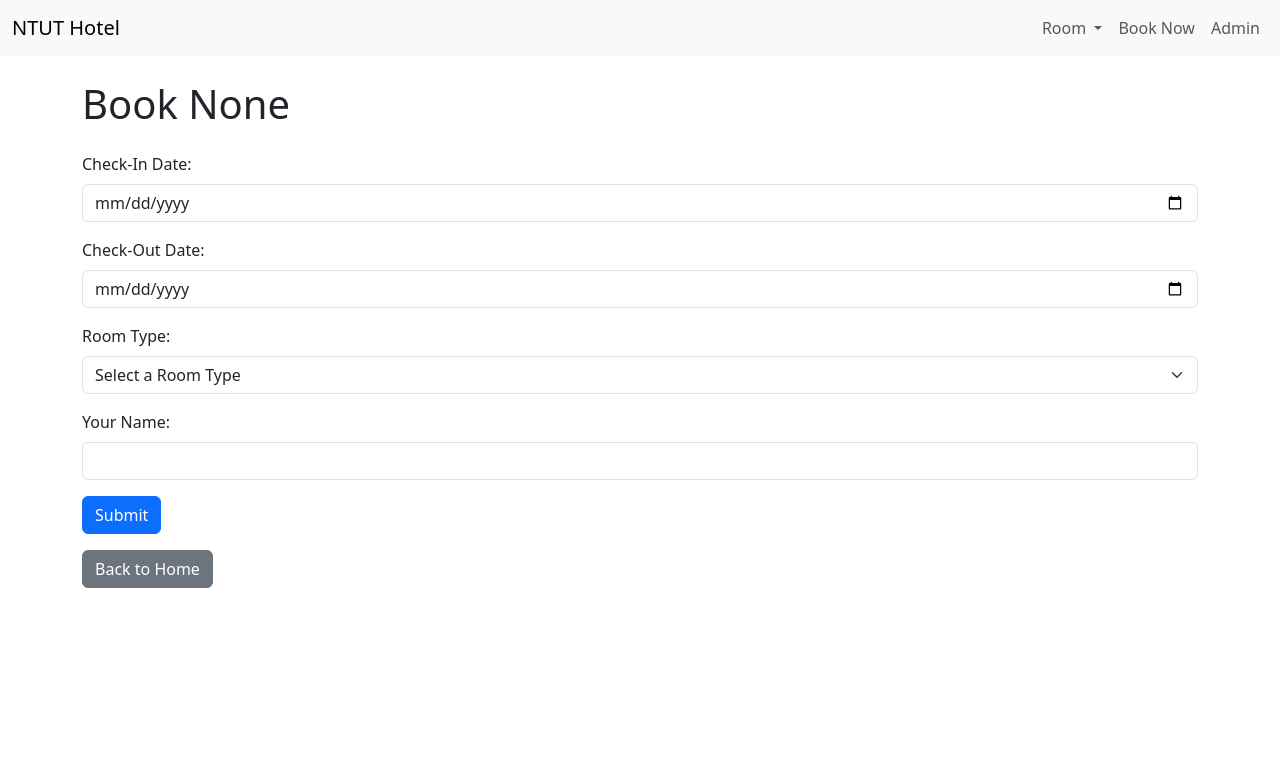
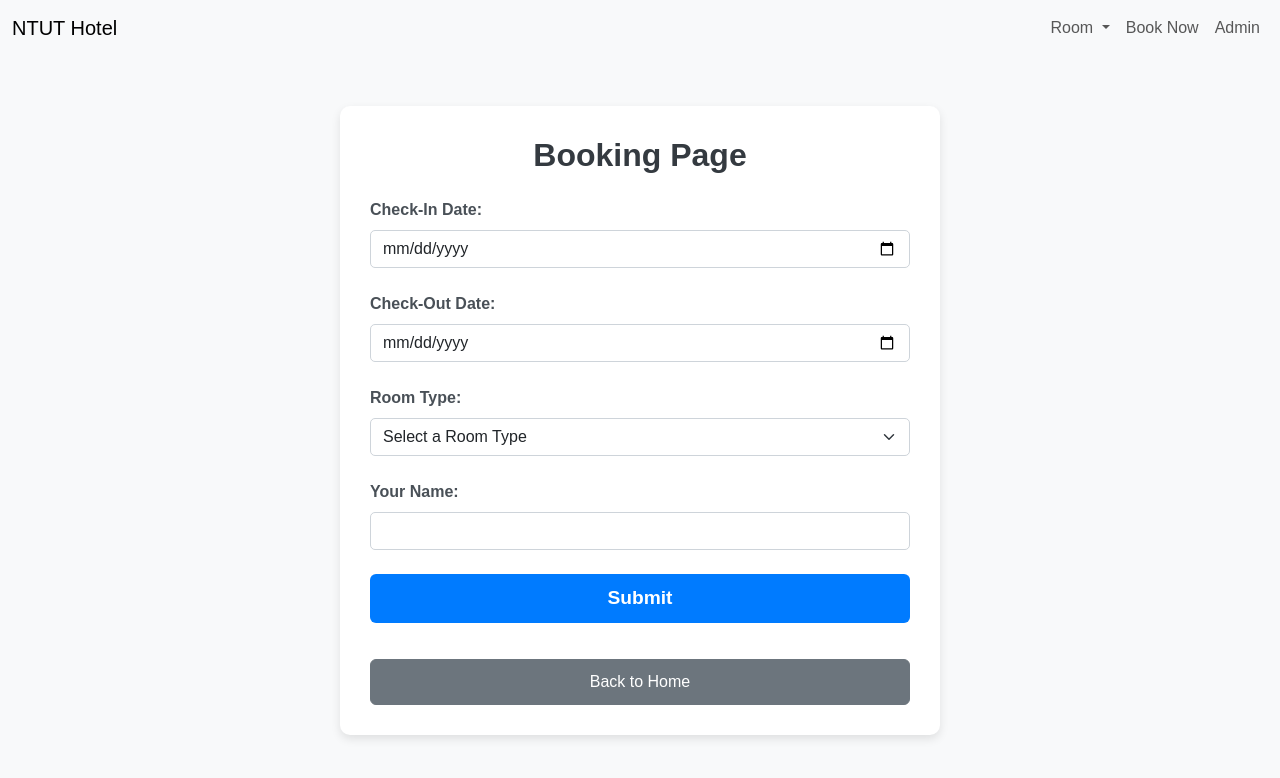
Before and after one commit to jefflai0412/Web-App-Final, a Flask app: page /book_room in a window 1280 px wide. Shown: the top 778 px of the page. Run offline with Flask 3, Linux system fonts and the light colour scheme.

Commit message:
refined booking form

```diff
--- a/app.py
+++ b/app.py
@@ -1,13 +1,24 @@
-from flask import Flask, render_template, request, redirect, url_for, flash
+from flask import Flask, render_template, request, flash, redirect, url_for
+from flask_mail import Mail, Message
+from datetime import datetime, date
 from flask_sqlalchemy import SQLAlchemy
-from datetime import datetime, date
 
 app = Flask(__name__)
 app.config['SQLALCHEMY_DATABASE_URI'] = 'postgresql://postgres:0000@localhost:5432/postgres'
 app.config['SQLALCHEMY_TRACK_MODIFICATIONS'] = False
 app.secret_key = 'your_secret_key'
 
+# Mail Configuration
+app.config['MAIL_SERVER'] = 'smtp.gmail.com'
+app.config['MAIL_PORT'] = 587
+app.config['MAIL_USE_TLS'] = True
+app.config['MAIL_USE_SSL'] = False
+app.config['MAIL_USERNAME'] = 'jefflai0412@gmail.com'  # Replace with your Gmail
+app.config['MAIL_PASSWORD'] = 'Gg122585063'         # Replace with your Gmail password or app-specific password
+app.config['MAIL_DEFAULT_SENDER'] = 'jefflai0412@gmail.com'
+
 db = SQLAlchemy(app)
+mail = Mail(app)
 
 # Room Model
 class Room(db.Model):
@@ -26,6 +37,8 @@ class Booking(db.Model):
     check_out = db.Column(db.Date, nullable=False)
     room_type = db.Column(db.String(50), nullable=False)
     user_name = db.Column(db.String(100), nullable=False)
+    user_email = db.Column(db.String(120), nullable=False)  # Email field
+
 
 # Initialize the database and populate room data
 @app.cli.command('init-db')
@@ -121,7 +134,7 @@ def admin():
                     booking.check_out = datetime.strptime(request.form.get(f"check_out_{booking_id}"), '%Y-%m-%d')
                     booking.room_type = request.form.get(f"room_type_{booking_id}")
                     db.session.commit()
-                    flash(f"Booking {booking_id} updated successfully!", "success")
+                    # flash(f"Booking {booking_id} updated successfully!", "success")
 
         # Handle Filters
         booking_id = request.form.get('booking_id')
@@ -163,12 +176,12 @@ def edit_booking(booking_id):
             booking.room_type = request.form['room_type']
             booking.user_name = request.form['user_name']
             db.session.commit()
-            flash('Booking updated successfully!', 'success')
+            # flash('Booking updated successfully!', 'success')
             return redirect(url_for('admin'))
         except Exception as e:
             db.session.rollback()
             flash(f"Error updating booking: {str(e)}", 'error')
-    return render_template('edit_booking.html', booking=booking)
+    # return render_template('edit_booking.html', booking=booking)
 
 @app.route('/delete/<int:id>', methods=['POST'])
 def delete_booking(id):
--- a/static/nearby.css
+++ b/static/nearby.css
@@ -21,7 +21,7 @@
 /* Image Wrapper */
 .attraction-section .image-wrapper {
   width: 100%; /* 或指定固定寬度，如 300px */
-  height: 200px; /* 根據需要設置高度 */
+  height: 400px; /* 根據需要設置高度 */
   overflow: hidden;
   border-radius: 10px;
   box-shadow: 0 4px 8px rgba(0, 0, 0, 0.1);
--- a/templates/booking.html
+++ b/templates/booking.html
@@ -5,22 +5,81 @@
     <meta name="viewport" content="width=device-width, initial-scale=1.0">
     <link href="https://cdn.jsdelivr.net/npm/bootstrap@5.3.0-alpha1/dist/css/bootstrap.min.css" rel="stylesheet">
     <title>Book a Room</title>
+    <style>
+        body {
+            background-color: #f8f9fa;
+            font-family: Arial, sans-serif;
+        }
+        .container {
+            max-width: 600px;
+            background-color: white;
+            padding: 30px;
+            border-radius: 10px;
+            box-shadow: 0 4px 10px rgba(0, 0, 0, 0.1);
+            margin-top: 50px;
+        }
+        h1 {
+            font-size: 2rem;
+            font-weight: 700;
+            color: #343a40;
+            text-align: center;
+            margin-bottom: 20px;
+        }
+        .form-label {
+            font-weight: bold;
+            color: #495057;
+        }
+        .form-control, .form-select {
+            border-radius: 5px;
+            border: 1px solid #ced4da;
+        }
+        .btn-primary {
+            background-color: #007bff;
+            border: none;
+            width: 100%;
+            padding: 10px;
+            font-size: 1.2rem;
+            font-weight: bold;
+            transition: background-color 0.3s ease;
+        }
+        .btn-primary:hover {
+            background-color: #0056b3;
+        }
+        .btn-secondary {
+            width: 100%;
+            padding: 10px;
+            font-size: 1rem;
+        }
+        .back-button {
+            text-align: center;
+            margin-top: 20px;
+        }
+    </style>
 </head>
 <body>
     {% include 'navbar.html' %}
-
-        <div class="container mt-4">
-            <h1 class="mb-4">Book {{ room_type }}</h1>
+    <!-- Display Flash Messages -->
+    {% with messages = get_flashed_messages(with_categories=true) %}
+    {% if messages %}
+        {% set last_message = messages[-1] %}
+        <div class="alert alert-{{ 'danger' if last_message[0] == 'error' else last_message[0] }} alert-dismissible fade show" role="alert">
+            {{ last_message[1] }}
+            <button type="button" class="btn-close" data-bs-dismiss="alert" aria-label="Close"></button>
+        </div>
+    {% endif %}
+    {% endwith %}
+    <div class="container">
+        <h1 class="mb-4">Booking Page</h1>
         <form method="POST" class="needs-validation">
-                <div class="mb-3">
+            <div class="mb-4">
                 <label for="check_in" class="form-label">Check-In Date:</label>
                 <input type="date" name="check_in" class="form-control" required min="{{ min_date }}">
             </div>
-                <div class="mb-3">
+            <div class="mb-4">
                 <label for="check_out" class="form-label">Check-Out Date:</label>
                 <input type="date" name="check_out" class="form-control" required min="{{ min_date }}">
             </div>
-                <div class="mb-3">
+            <div class="mb-4">
                 <label for="room_type" class="form-label">Room Type:</label>
                 <select name="room_type" class="form-select" required>
                     <option value="" disabled {% if not room_type %}selected{% endif %}>Select a Room Type</option>
@@ -30,15 +89,14 @@
                     <option value="Family Room" {% if room_type == "family" %}selected{% endif %}>Family Room</option>
                 </select>
             </div>
-
-                <div class="mb-3">
+            <div class="mb-4">
                 <label for="user_name" class="form-label">Your Name:</label>
                 <input type="text" name="user_name" class="form-control" required>
             </div>
             <button type="submit" class="btn btn-primary">Submit</button>
         </form>
-            <div class="mt-3">
-                <a href="{{ url_for('index') }}" class="btn btn-secondary">Back to Home</a>
+        <div class="back-button">
+            <a href="{{ url_for('index') }}" class="btn btn-secondary mt-3">Back to Home</a>
         </div>
     </div>
 </body>
```
Also changed, not shown: templates/admin.html (+0 -11 lines). Lines whose indentation alone changed are shown as unchanged.
